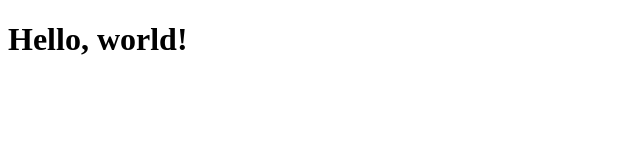
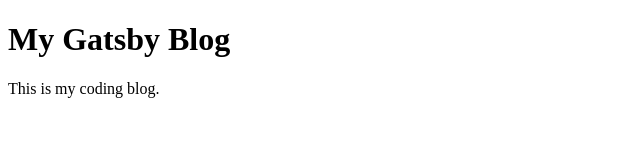
Before and after one commit to McBenny/my-gatsby-blog, a Gatsby site: page / in a window 1280 px wide. Shown: the whole page, without its empty margins (0-640 px from the left). Built offline with nearby package versions, Linux system fonts and the light colour scheme; Gatsby itself is replaced by a stand-in of ours.

Commit message:
add site metadata and metadata hook

```diff
--- a/gatsby-config.js
+++ b/gatsby-config.js
@@ -1,4 +1,10 @@
+const siteMetadata = {
+    title: `My Gatsby Blog`,
+    description: `This is my coding blog.`
+};
+
 module.exports = {
+    siteMetadata,
     plugins: [
         `gatsby-plugin-mdx`,
         {
--- /dev/null
+++ b/src/hooks/use-site-metadata.js
@@ -0,0 +1,17 @@
+import { graphql, useStaticQuery } from "gatsby"
+
+export const useSiteMetadata = () => {
+    const { site } = useStaticQuery(
+        graphql`
+            query SITE_METADATA_QUERY {
+                site {
+                    siteMetadata {
+                        title
+                        description
+                    }
+                }
+            }
+        `
+    );
+    return site.siteMetadata;
+};
--- a/src/pages/index.js
+++ b/src/pages/index.js
@@ -1,5 +1,12 @@
 import React from 'react';
+import { useSiteMetadata } from '../hooks/use-site-metadata';
 
 export default function IndexPage() {
-    return <h1>Hello, world!</h1>;
+    const { title, description } = useSiteMetadata();
+    return (
+        <>
+            <h1>{title}</h1>
+            <p>{description}</p>
+        </>
+    );
 }
```
